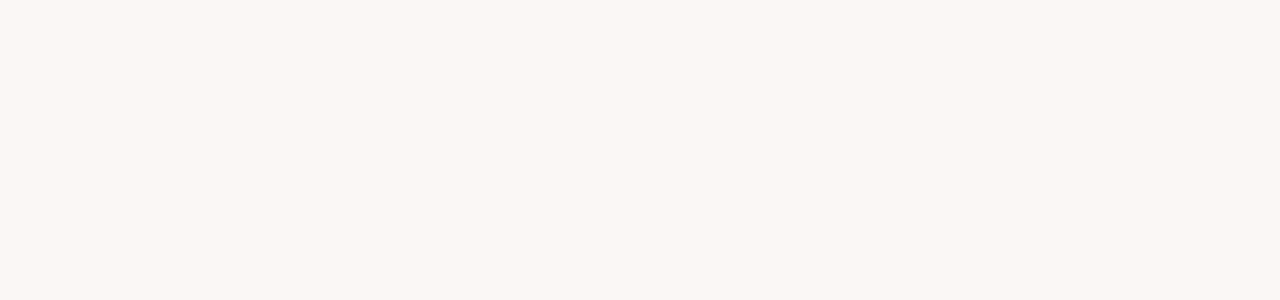
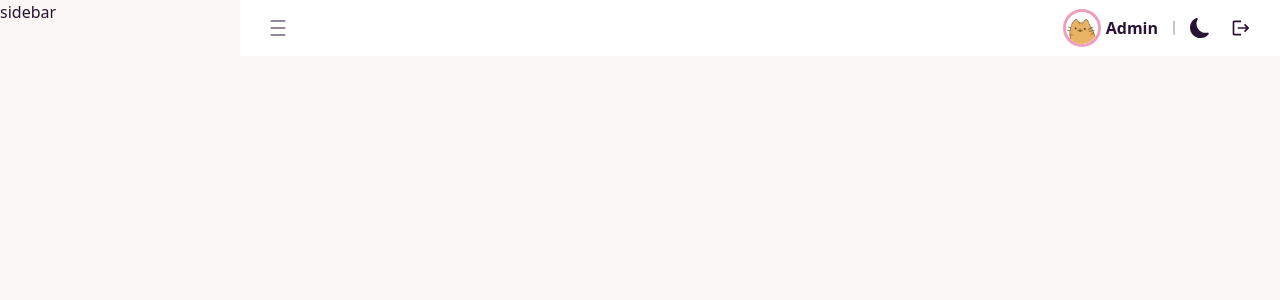
Before and after one commit to dnuneswebdev/santuario-felino, a React (Vite) app: page / in a window 1280 px wide. Shown: the top 300 px of the page. Built offline with nearby package versions, Linux system fonts and the light colour scheme.

Commit message:
Cria componente Header

```diff
--- a/src/components/AppLayout.jsx
+++ b/src/components/AppLayout.jsx
@@ -1,8 +1,11 @@
 import {Outlet} from "react-router-dom";
+import Header from "./Header";
 
 function AppLayout() {
   return (
     <div className="app-layout">
+      <h1>sidebar</h1>
+      <Header />
       <main>
         <div className="container">
           <Outlet />
--- /dev/null
+++ b/src/components/Header.jsx
@@ -0,0 +1,35 @@
+import {BsMoonFill, BsSunFill} from "react-icons/bs";
+import {PiLineVerticalThin} from "react-icons/pi";
+import {MdLogout} from "react-icons/md";
+import {CiMenuBurger} from "react-icons/ci";
+
+function Header() {
+  return (
+    <div className={`bg-white w-full h-14 flex items-center p-4`}>
+      <button className="btn btn-sm rounded-md btn-ghost glass">
+        <CiMenuBurger className="size-5" />
+      </button>
+      <div className="flex justify-end items-center w-full gap-x-2">
+        <div className="avatar flex items-center">
+          <div className="ring-secondary rounded-full ring ring-offset-0 w-8 mr-2">
+            <img src="src/assets/avatar.png" />
+          </div>
+          <p className="font-semibold">Admin</p>
+        </div>
+        <p>
+          <PiLineVerticalThin />
+        </p>
+        <label className="swap swap-rotate">
+          <input type="checkbox" className="theme-controller" />
+          <BsSunFill className="swap-on h-5 w-5" />
+          <BsMoonFill className="swap-off h-5 w-5" />
+        </label>
+        <button className="btn btn-ghost btn-sm rounded-md btn-secondary">
+          <MdLogout className="size-5" />
+        </button>
+      </div>
+    </div>
+  );
+}
+
+export default Header;
--- a/src/index.css
+++ b/src/index.css
@@ -17,7 +17,7 @@ main {
 
 .app-layout {
   display: grid;
-  grid-template-columns: 26rem 1fr;
+  grid-template-columns: 15rem 1fr;
   grid-template-rows: auto 1fr;
   height: 100vh;
 }
```
Also changed, not shown: src/assets/avatar.png (added).
